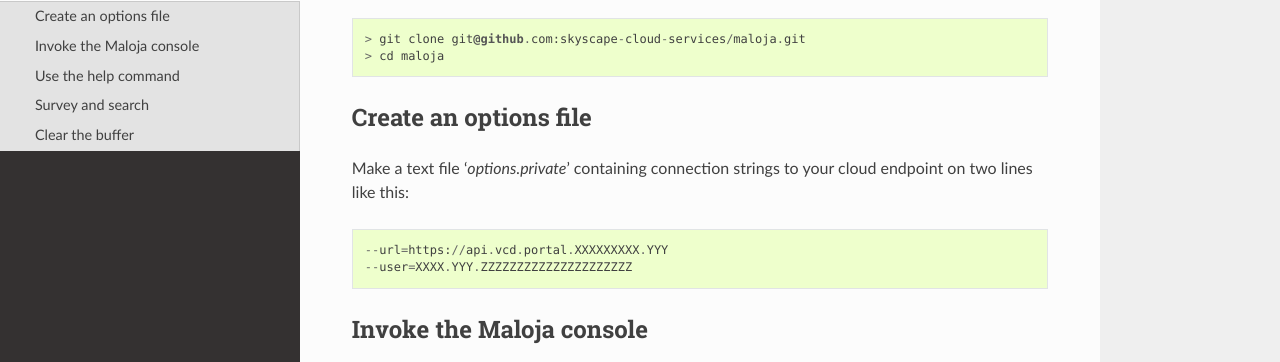
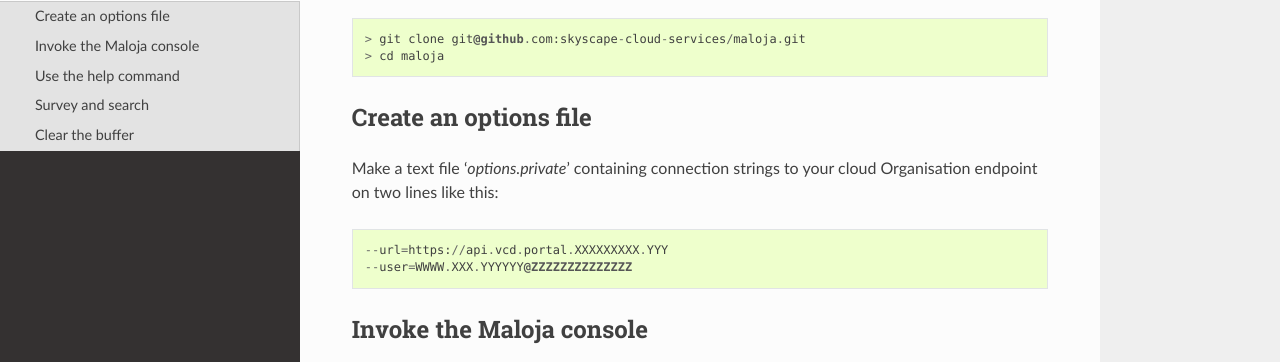
Before and after one commit to UKCloud/maloja, a Sphinx documentation site: the page built from maloja/doc/quickstart.rst, in a window 1280 px wide and 900 px high. Shown: the part 190-552 px from the top of the window. Built offline with Sphinx 7.4.7 and the Read the Docs theme 2.0.0, drawn with Linux system fonts in a browser that asks for light colours.

```diff
--- a/maloja/doc/install.rst
+++ b/maloja/doc/install.rst
@@ -7,6 +7,7 @@ Installation
 Microsoft Windows
 =================
 
+#.  Ensure the environment variable '`%HOME`' points to your user directory.
 #.  Download and install `Python 3.5 for Windows`_.
 #.  Create a new Python virtual environment::
 
--- a/maloja/doc/quickstart.rst
+++ b/maloja/doc/quickstart.rst
@@ -13,10 +13,10 @@ Create an options file
 ~~~~~~~~~~~~~~~~~~~~~~
 
 Make a text file '`options.private`' containing connection strings to your cloud
-endpoint on two lines like this::
+Organisation endpoint on two lines like this::
 
     --url=https://api.vcd.portal.XXXXXXXXX.YYY
-    --user=XXXX.YYY.ZZZZZZZZZZZZZZZZZZZZZ
+    --user=WWWW.XXX.YYYYYY@ZZZZZZZZZZZZZZ
 
 Invoke the Maloja console
 ~~~~~~~~~~~~~~~~~~~~~~~~~
```
